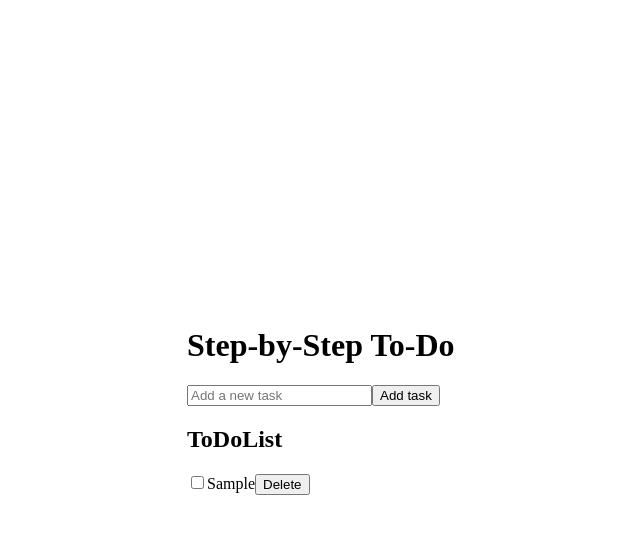
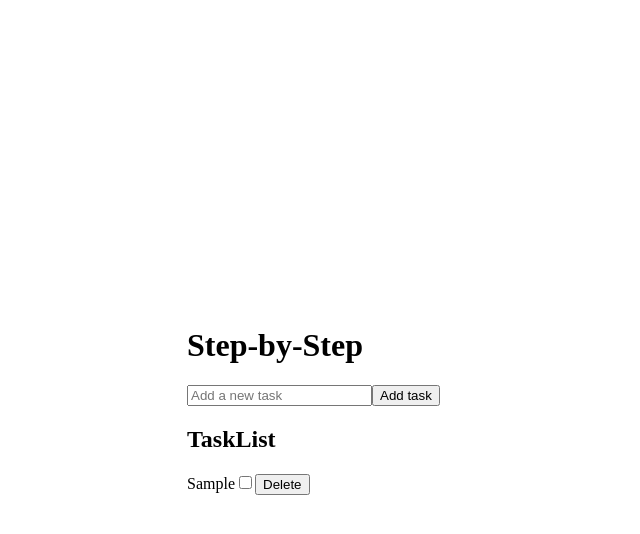
Before and after one commit to Miche1111e/Step-by-Step, a React (Create React App) app: page / in a window 1280 px wide. Both pictures are taken after typing "Sample" into the empty fields and a click on the button "Add task". Shown: the top 534 px of the page, without its empty margins (253-893 px from the left). Built offline with nearby package versions, Linux system fonts and the light colour scheme.

Commit message:
Organise code

```diff
--- a/src/App.jsx
+++ b/src/App.jsx
@@ -1,38 +1,38 @@
 import { useState } from 'react';
-import TodoForm from './components/TodoForm';
-import TodoList from './components/TodoList';
+import AddTaskBox from './components/AddTaskBox';
+import TaskList from './components/TaskList';
 
 
 export default function App() {
-  const [todos, setTodos] = useState([]);
+  const [tasks, setTasks] = useState([]);
 
-  const addTodo = text => {
-    const newItem = {
-      id: Date.now(),
-      text,
-      done: false
-    };
-    setTodos(prev => [newItem, ...prev]);
-  };
+  function addTask(text) {
+    const newTask= { id: Date.now(), text, done: false };
+    setTasks(prev => [newTask, ...prev]);
+  }
 
-  const toggleTodo = id => {
-    setTodos(prev =>
-      prev.map(todo =>
-        todo.id === id ? { ...todo, done: !todo.done } : todo
-      )
-    );
-  };
+  function completeTask(id) {
+    setTasks(prev =>
+      prev.map(task => {
+        if(task.id === id) {
+          return {id: task.id, text: task.text, done: !task.done };
+        } else {
+          return task;
+        }
+      })
+    )
+  }
 
-  const deleteTodo = id => {
-    setTodos(prev => prev.filter(todo => todo.id !== id));
-  };
+  function deleteTask(id) {
+    setTasks(prev => prev.filter(task => task.id !== id));
+  }
 
   return (
     <div>
-      <h1>Step-by-Step To-Do</h1>
-      <TodoForm onAdd={addTodo} />
-      <h2>ToDoList</h2>
-      <TodoList todos={todos} onToggle={toggleTodo} onDelete={deleteTodo} />
+      <h1>Step-by-Step</h1>
+      <AddTaskBox addTask={addTask}/>
+      <h2>TaskList</h2>
+      <TaskList tasks={tasks} complete={completeTask} deleteTask={deleteTask}/>
     </div>
   );
 }
--- a/src/components/TodoForm.jsx
+++ b/src/components/AddTaskBox.jsx
@@ -1,13 +1,13 @@
 import { useState } from 'react';
 
-export default function TodoForm({ onAdd }) {
+export default function AddTaskBox({ addTask }) {
   const [text, setText] = useState('');
 
   const handleSubmit = e => {
     e.preventDefault();//dont allow white space
     if (!text.trim()) return;
-    onAdd(text.trim());
-    setText('');//set back to empty after adding task
+    addTask(text.trim());
+    setText('');//clear input after adding
   };
 
   return (
--- /dev/null
+++ b/src/components/Task.jsx
@@ -0,0 +1,15 @@
+export default function Task({ task, complete, deleteTask }) {
+  return (
+    <div>
+      <label>
+        {task.text}
+        <input
+          type="checkbox"
+          checked={task.done}
+          onChange={complete}
+        />
+      </label>
+      <button onClick={deleteTask}>Delete</button>
+    </div>
+  );
+}
--- /dev/null
+++ b/src/components/TaskList.jsx
@@ -0,0 +1,20 @@
+import Task from './Task';
+
+export default function TaskList({ tasks, complete, deleteTask }) {
+  if (tasks.length === 0) {
+    return <p>No tasks yet!</p>;
+  } else {
+    return (
+    <div>
+      {tasks.map(task => (
+        <Task
+          key={task.id}
+          task={task}
+          complete={() => complete(task.id)}
+          deleteTask={() => deleteTask(task.id)}
+        />
+      ))}
+    </div>
+  );
+  }
+}
--- a/src/components/TodoItem.jsx
+++ /dev/null
@@ -1,15 +0,0 @@
-export default function TodoItem({ todo, onToggle, onDelete }) {
-  return (
-    <div>
-      <label>
-        <input
-          type="checkbox"
-          checked={todo.done}
-          onChange={onToggle}
-        />
-        {todo.text}
-      </label>
-      <button onClick={onDelete}>Delete</button>
-    </div>
-  );
-}
--- a/src/components/TodoList.jsx
+++ /dev/null
@@ -1,20 +0,0 @@
-import TodoItem from './TodoItem';
-
-export default function TodoList({ todos, onToggle, onDelete }) {
-  if (todos.length === 0) {
-    return <p>No tasks yet!</p>;
-  }
-
-  return (
-    <div>
-      {todos.map(todo => (
-        <TodoItem
-          key={todo.id}
-          todo={todo}
-          onToggle={() => onToggle(todo.id)}
-          onDelete={() => onDelete(todo.id)}
-        />
-      ))}
-    </div>
-  );
-}
```
